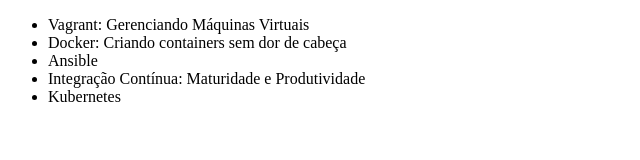
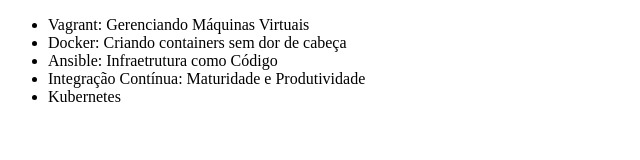
Before and after one commit to Luciano-Holz/alura-git, a plain HTML site: page index.html in a window 1280 px wide. Shown: the whole page, without its empty margins (0-640 px from the left). Drawn offline with Linux system fonts and the light colour scheme.

Commit message:
Mudando nome do Ansible

```diff
--- a/index.html
+++ b/index.html
@@ -10,7 +10,7 @@
     <ul>
         <li>Vagrant: Gerenciando Máquinas Virtuais</li>
         <li>Docker: Criando containers sem dor de cabeça</li>
-        <li>Ansible</li>
+        <li>Ansible: Infraetrutura como Código</li>
         <li>Integração Contínua: Maturidade e Produtividade</li>
         <li>Kubernetes</li>
     </ul>
```
